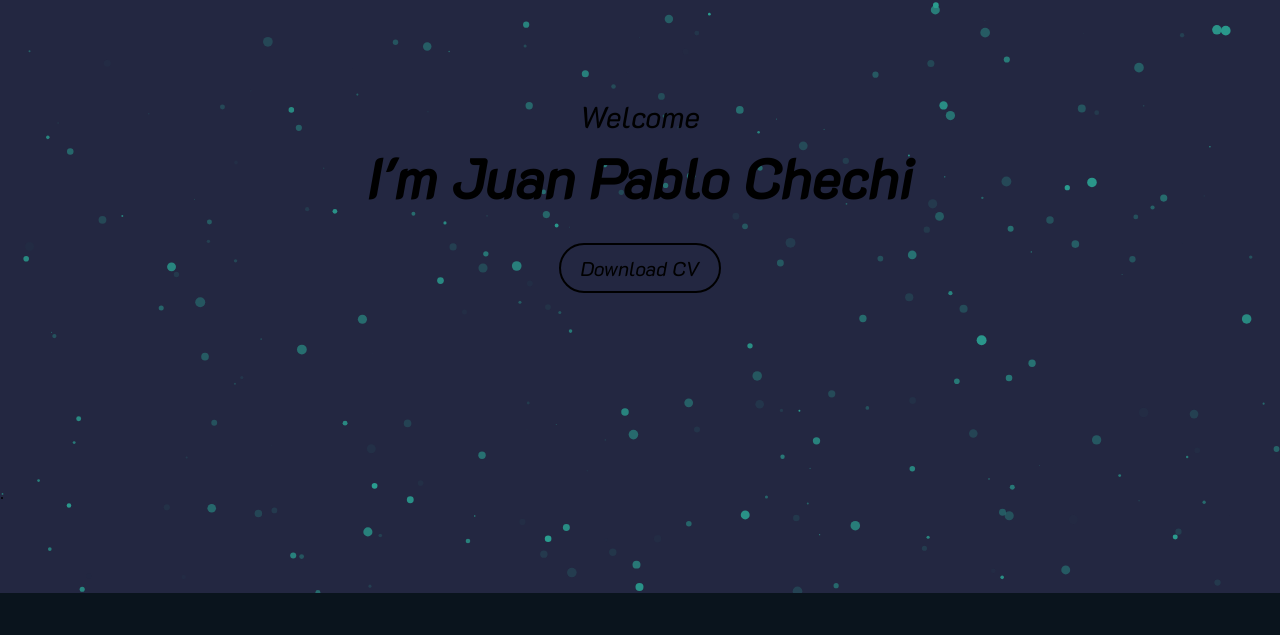
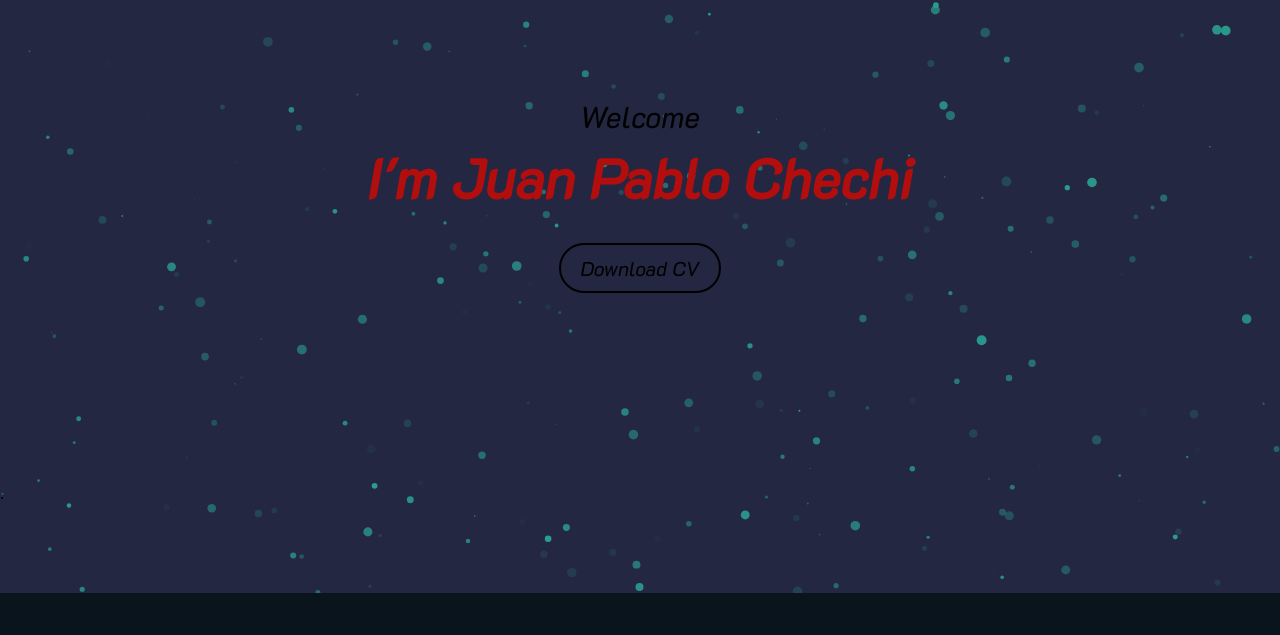
Before and after one commit to ASTERMA848/portfolio, a plain HTML site: page index.html in a window 1280 px wide. Shown: the part 92-727 px from the top of the page. Drawn offline with Linux system fonts and the light colour scheme.

Commit message:
Commit 8

```diff
--- a/CSS/estilo_index.css
+++ b/CSS/estilo_index.css
@@ -254,7 +254,7 @@ label #cancel {
     text-align: center;
     padding-top: 5px;
     font-size: 55px;
-    color: black;
+    color: rgb(179, 14, 14);
 }
 
 #botonCV {
```
